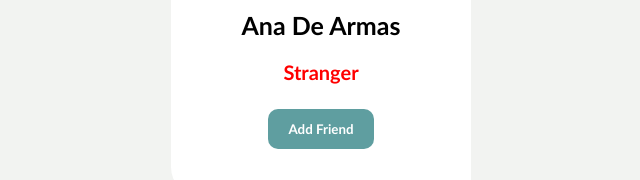
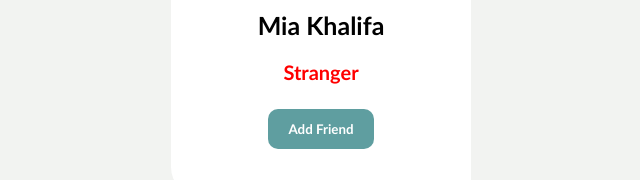
Before and after one commit to Arshu45/AddFriend-1, a plain HTML site: page index.html in a window 1280 px wide. Shown: the part 403-583 px from the top of the page, 319-959 px from the left. Drawn offline with Linux system fonts and the light colour scheme.

Commit message:
name changed

```diff
--- a/index.html
+++ b/index.html
@@ -12,7 +12,7 @@
         src="https://images.unsplash.com/photo-1494652588305-d663c5a1eb31?ixlib=rb-4.0.3&ixid=M3wxMjA3fDB8MHxzZWFyY2h8MTMxfHxtb2RlbHN8ZW58MHx8MHx8fDA%3D&auto=format&fit=crop&w=800&q=60"
         alt=""
       />
-      <h1>Ana De Armas</h1>
+      <h1>Mia Khalifa</h1>
       <h5>Stranger</h5>
 
       <button id="add">Add Friend</button>
```
